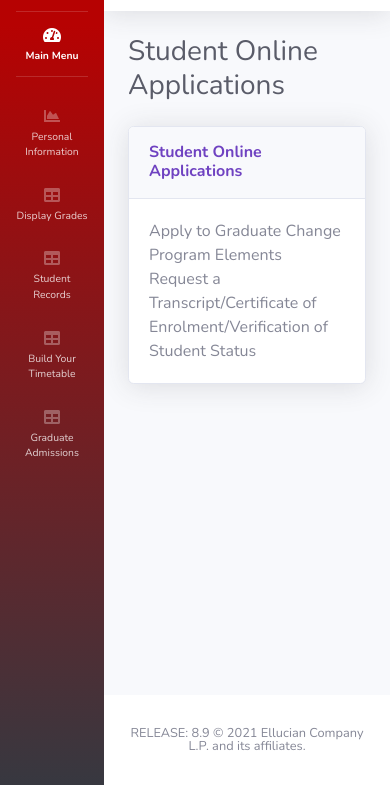
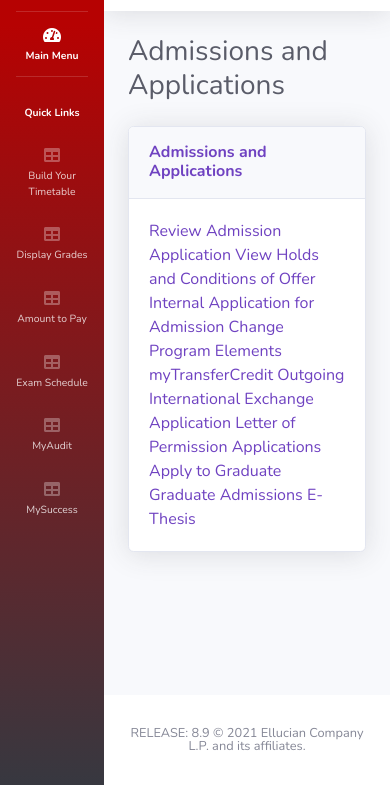
Before and after one commit to Carleton-Central-2-0/Carleton-Central-2-0.github.io, a website: page zapplications.html in a window 390 px wide. Shown: the part 59-844 px from the top of the page. Drawn offline with nearby package versions, Linux system fonts and the light colour scheme.

Commit message:
Update zapplications.html

```diff
--- a/zapplications.html
+++ b/zapplications.html
@@ -45,49 +45,63 @@
                 <a class="nav-link" href="index.html">
                     <i class="fas fa-fw fa-tachometer-alt"></i>
                     <span>Main Menu</span></a>
+
             </li>
 
             <!-- Divider -->
             <hr class="sidebar-divider">
+
+			<!-- Quick Links -->
+			<li class="nav-item active">
+                <a class="nav-link" href="index.html">
+                    <span>Quick Links</span></a>
+            </li>
 
             <!-- Heading -->
             <div class="sidebar-heading">
 
             </div>
 
-            <!-- Nav Item - Personal Information -->
+			<!-- Nav Item - Build Your Timetable -->
             <li class="nav-item">
-                <a class="nav-link" href="zpersonal.html">
-                    <i class="fas fa-fw fa-chart-area"></i>
-                    <span>Personal Information</span></a>
+                <a class="nav-link" href="https://central.carleton.ca/prod/bwysched.p_select_term_s?wsea_code=INT">
+                    <i class="fas fa-fw fa-table"></i>
+                    <span>Build Your Timetable</span></a>
             </li>
 
             <!-- Nav Item - Display Grades -->
             <li class="nav-item">
-                <a class="nav-link" href="z1displaygrades.html">
+                <a class="nav-link" href="https://central.carleton.ca/prod/bwskogrd.P_ViewTermGrde">
                     <i class="fas fa-fw fa-table"></i>
                     <span>Display Grades</span></a>
             </li>
 
-			<!-- Nav Item - Student Records -->
+			<!-- Nav Item - Amount to Pay -->
             <li class="nav-item">
-                <a class="nav-link" href="zrecords.html">
+                <a class="nav-link" href="https://central.carleton.ca/prod/pkg_sarcentral.p_amt_due">
                     <i class="fas fa-fw fa-table"></i>
-                    <span>Student Records</span></a>
+                    <span>Amount to Pay</span></a>
             </li>
 
-			<!-- Nav Item - Build Your Timetable -->
+			<!-- Nav Item - Exam Schedule -->
             <li class="nav-item">
-                <a class="nav-link" href="z1buildtable.html">
+                <a class="nav-link" href="https://central.carleton.ca/prod/pkg_exam_class_list.p_parm_form">
                     <i class="fas fa-fw fa-table"></i>
-                    <span>Build Your Timetable</span></a>
+                    <span>Exam Schedule</span></a>
+            </li>
+
+			<!-- Nav Item - MyAudit -->
+            <li class="nav-item">
+                <a class="nav-link" href="https://central.carleton.ca/prod/twbkwbis.P_GenMenu?name=bmenu.P_DarsMnu">
+                    <i class="fas fa-fw fa-table"></i>
+                    <span>MyAudit</span></a>
             </li>
 
 			<!-- Nav Item - Graduate Admissions -->
             <li class="nav-item">
-                <a class="nav-link" href="z1graduateadmissions.html">
+                <a class="nav-link" href="https://central.carleton.ca/prod/pkg_online_career_services.main">
                     <i class="fas fa-fw fa-table"></i>
-                    <span>Graduate Admissions</span></a>
+                    <span>MySuccess</span></a>
             </li>
 
             <!-- Divider -->
@@ -126,23 +140,19 @@
                         <li class="nav-item dropdown no-arrow">
                             <a class="nav-link dropdown-toggle" href="#" id="userDropdown" role="button"
                                 data-toggle="dropdown" aria-haspopup="true" aria-expanded="false">
-                                <span class="mr-2 d-none d-lg-inline text-gray-600 small">Cass Tegan</span>
+                                <span class="mr-2 d-none d-lg-inline text-gray-600 small">Your Name</span>
                                 <img class="img-profile rounded-circle"
-                                    src="https://banner2.cleanpng.com/20180524/wiy/kisspng-carleton-university-university-of-ottawa-universit-terry-fox-5b070957254603.5937877015271877991527.jpg">
+                                    src="https://p7.hiclipart.com/preview/402/864/42/arrow-computer-icons-down-arrow.jpg">
                             </a>
                             <!-- Dropdown - User Information -->
                             <div class="dropdown-menu dropdown-menu-right shadow animated--grow-in"
                                 aria-labelledby="userDropdown">
-                                <a class="dropdown-item" href="#">
-                                    <i class="fas fa-user fa-sm fa-fw mr-2 text-gray-400"></i>
-                                    Profile
-                                </a>
-                                <a class="dropdown-item" href="#">
+                                <a class="dropdown-item" id ="drop1" href="zpersonal.html">
                                     <i class="fas fa-cogs fa-sm fa-fw mr-2 text-gray-400"></i>
-                                    Settings
+                                    Personal Information
                                 </a>
                                 <div class="dropdown-divider"></div>
-                                <a class="dropdown-item" href="#" data-toggle="modal" data-target="#logoutModal">
+                                <a class="dropdown-item" id="drop2" href="#" data-toggle="modal" data-target="#logoutModal">
                                     <i class="fas fa-sign-out-alt fa-sm fa-fw mr-2 text-gray-400"></i>
                                     Logout
                                 </a>
@@ -159,7 +169,7 @@
 
                     <!-- Page Heading -->
                     <div class="d-sm-flex align-items-center justify-content-between mb-4">
-                        <h1 class="h3 mb-0 text-gray-800">Student Online Applications</h1>
+                        <h1 class="h3 mb-0 text-gray-800">Admissions and Applications</h1>
                     </div>
 
                     <div class="row">
@@ -169,12 +179,19 @@
                             <!-- Basic Card Example -->
                             <div class="card shadow mb-4">
                                 <div class="card-header py-3">
-                                    <h6 class="m-0 font-weight-bold text-primary">Student Online Applications</h6>
+                                    <h6 class="m-0 font-weight-bold text-primary">Admissions and Applications</h6>
                                 </div>
                                 <div class="card-body">
-                                    Apply to Graduate
-									Change Program Elements
-									Request a Transcript/Certificate of Enrolment/Verification of Student Status
+                                    <a class="sub-page" href="https://central.carleton.ca/prod/bwskalog.P_DispChoicesStu">Review Admission Application</a>
+									<a class="sub-page" href="https://central.carleton.ca/prod/bwskoacc.P_ViewHold">View Holds and Conditions of Offer</a>
+									<a class="sub-page" href="https://central.carleton.ca/prod/webadmit.privacy">Internal Application for Admission</a>
+									<a class="sub-page" href="https://central.carleton.ca/prod/pkg_online_major.main">Change Program Elements</a>
+									<a class="sub-page" href="https://central.carleton.ca/prod/pkg_equiv_crse.p_showtrans">myTransferCredit</a>
+									<a class="sub-page" href="https://central.carleton.ca/prod/pkg_online_oie.p_main">Outgoing International Exchange Application</a>
+									<a class="sub-page" href="https://central.carleton.ca/prod/pkg_online_lop.p_continue">Letter of Permission Applications</a>
+									<a class="sub-page" href="https://central.carleton.ca/prod/pkg_online_gradapp.main">Apply to Graduate</a>
+									<a class="sub-page" href="https://central.carleton.ca/prod/pkg_graf_applicant.p_main">Graduate Admissions</a>
+									<a class="sub-page" href="https://central.carleton.ca/prod/pkg_ethesis.p_redirect">E-Thesis</a>
                                 </div>
                             </div>
 
```
